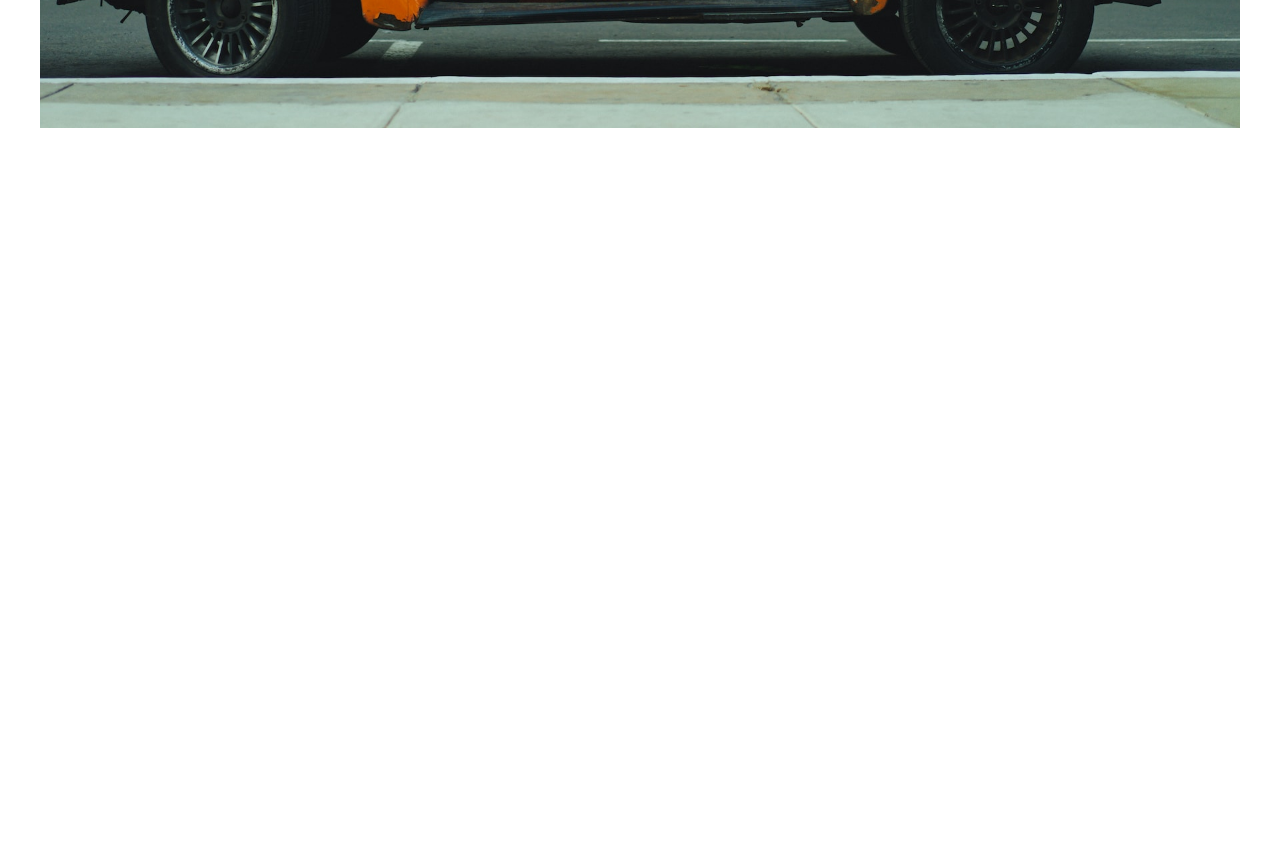
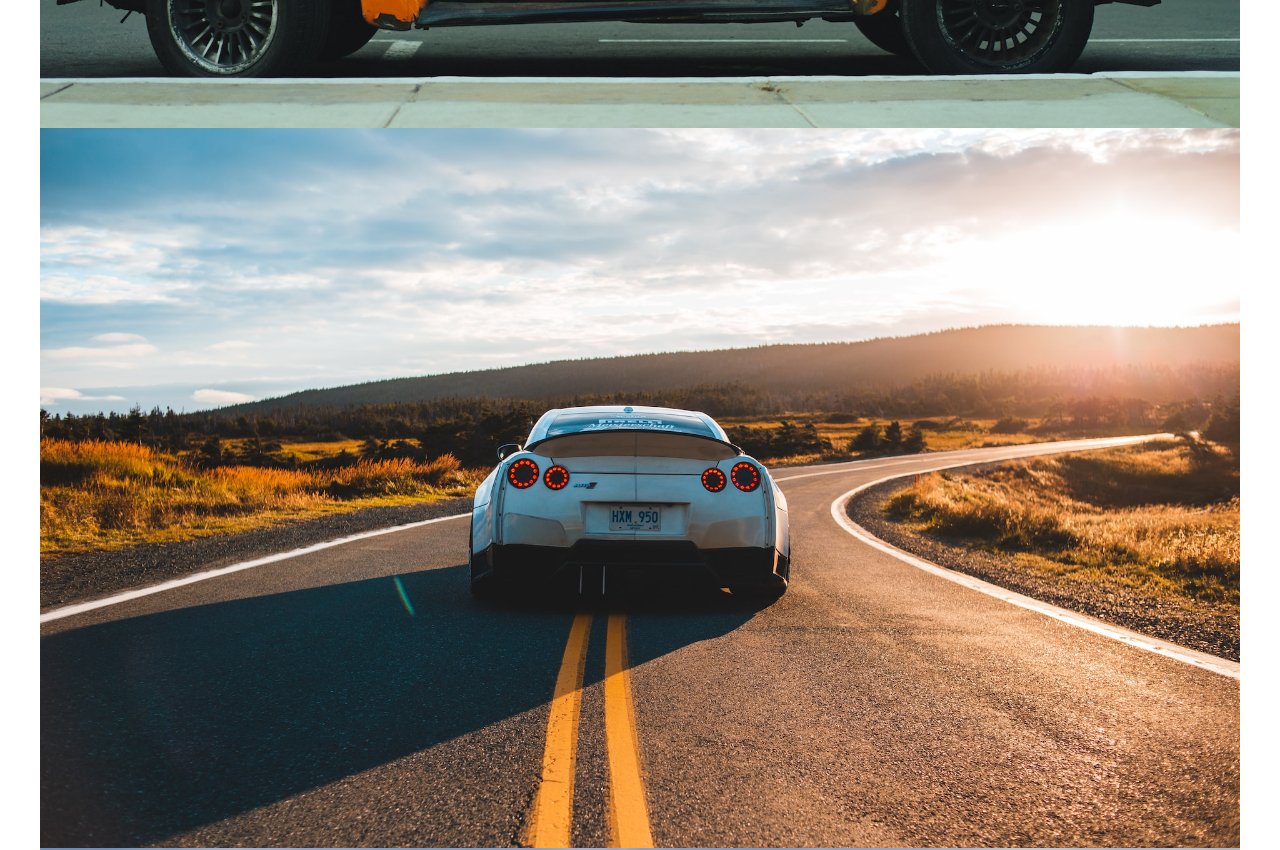
Before and after one commit to Annie-Huang/react-image-slider, a React (Vite) app: page / in a window 1280 px wide. Shown: the part 600-1450 px from the top of the page. Before the commit the page ends 800 px from the top, so only its background shows below. Built offline with nearby package versions, Linux system fonts and the light colour scheme.

Commit message:
Display all images instead of 1 image

```diff
--- a/src/ImageSlider.tsx
+++ b/src/ImageSlider.tsx
@@ -23,7 +23,9 @@ export const ImageSlider = ({ imageUrls }: ImageSliderProps) => {
 
   return (
     <div style={{ width: '100%', height: '100%', position: 'relative' }}>
-      <img src={imageUrls[imageIndex]} className='img-slider-img' />
+      {imageUrls.map((url) => (
+        <img key={url} src={url} className='img-slider-img' />
+      ))}
       <button
         onClick={showPrevImage}
         className='img-slider-btn'
```
